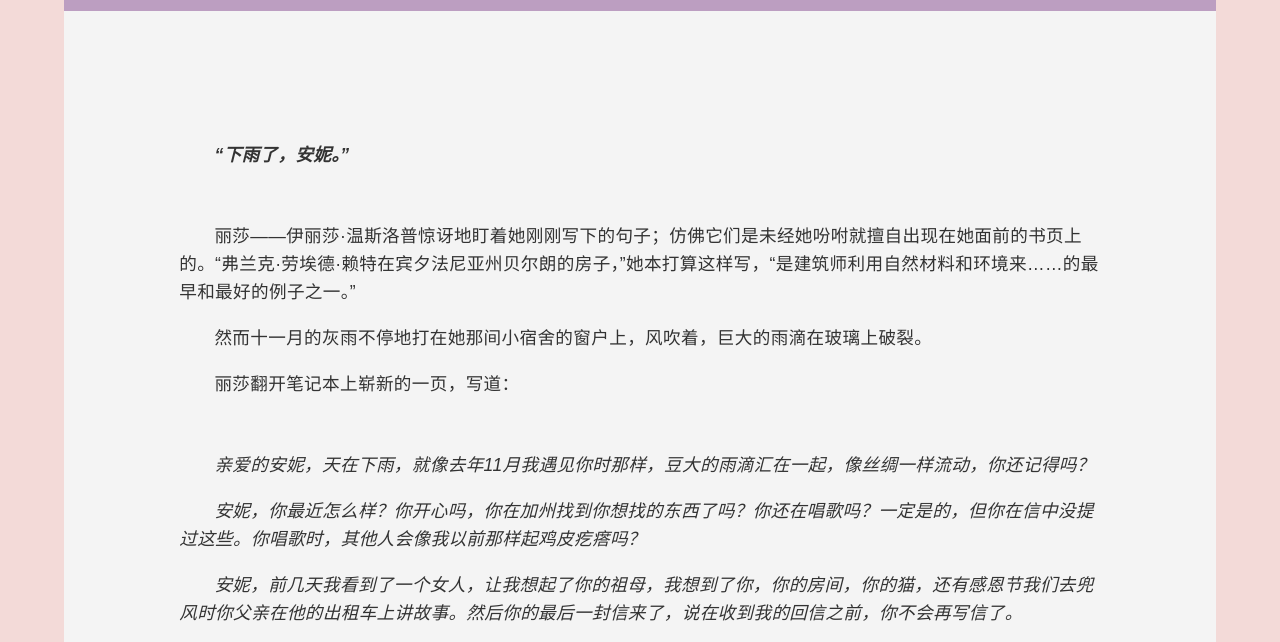
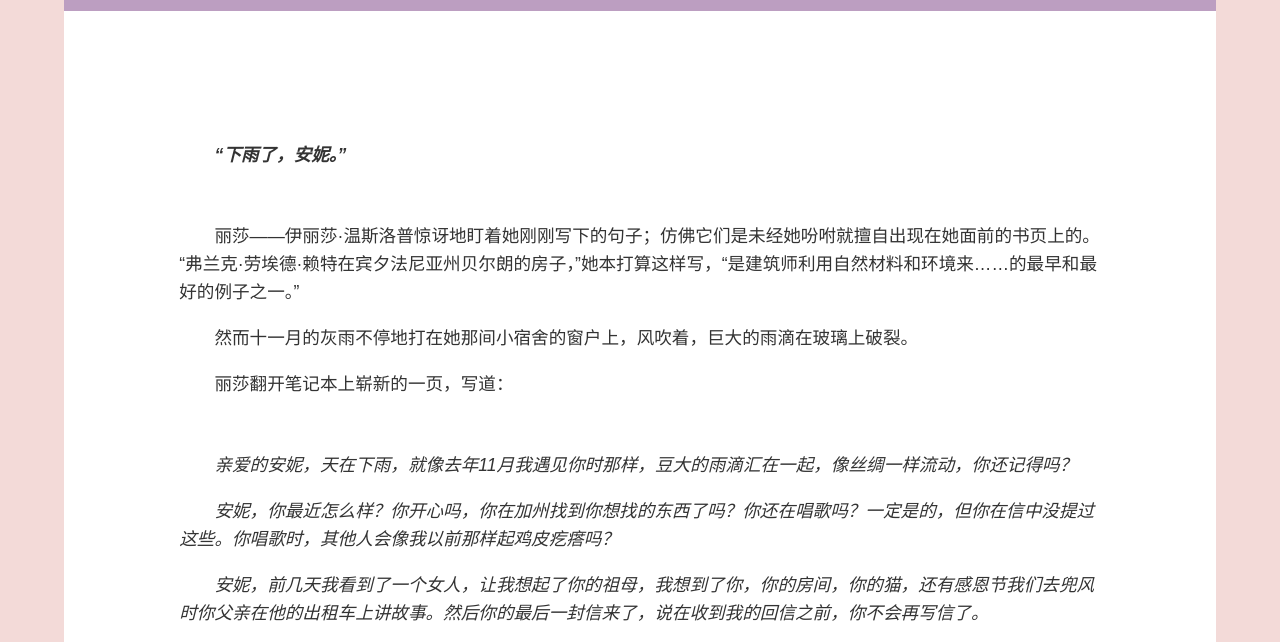
Before and after one commit to hdjwdn/hdjwdn.github.io, a plain HTML site: page AMMchap0.html in a window 1280 px wide. Shown: the part 154-796 px from the top of the page. Drawn offline with Linux system fonts and the light colour scheme.

Commit message:
调整字间距和背景颜色

```diff
--- a/chapter.css
+++ b/chapter.css
@@ -8,7 +8,7 @@ main {
     max-width: 1200px;
     padding-top: 64px;
     padding-bottom: 3%;
-    background-color: #F4f4f4;
+    background-color: #fff;
 }
 
 /* 作品标题样式 */
--- a/styles.css
+++ b/styles.css
@@ -245,5 +245,4 @@ footer {
 
 p{
     line-height: 1.6;
-    letter-spacing: 0.02em;
 }
--- a/work.css
+++ b/work.css
@@ -9,7 +9,7 @@ main {
     margin: 0 auto;
     max-width: 1200px;
     padding-top: 64px;
-    background-color: #F4f4f4;
+    background-color: #fff;
 }
 
 /* 作品标题样式 */
```
